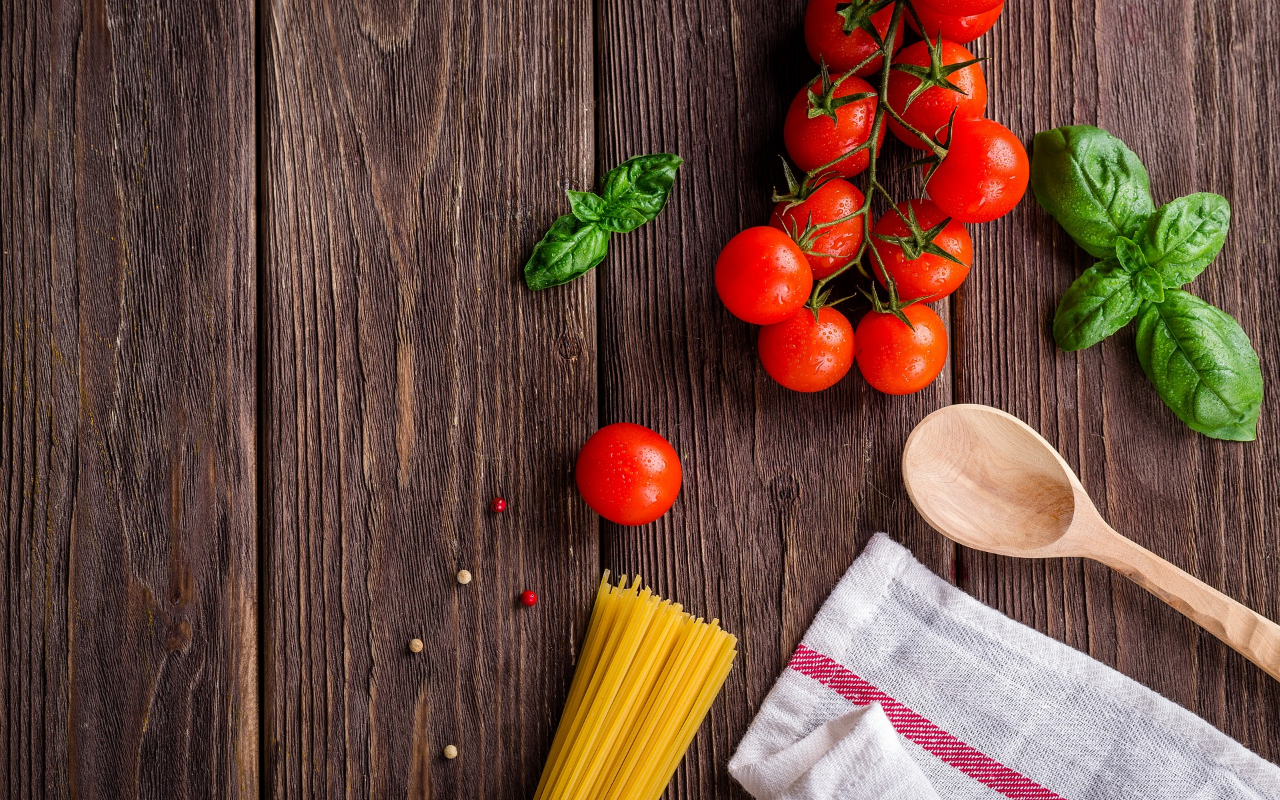
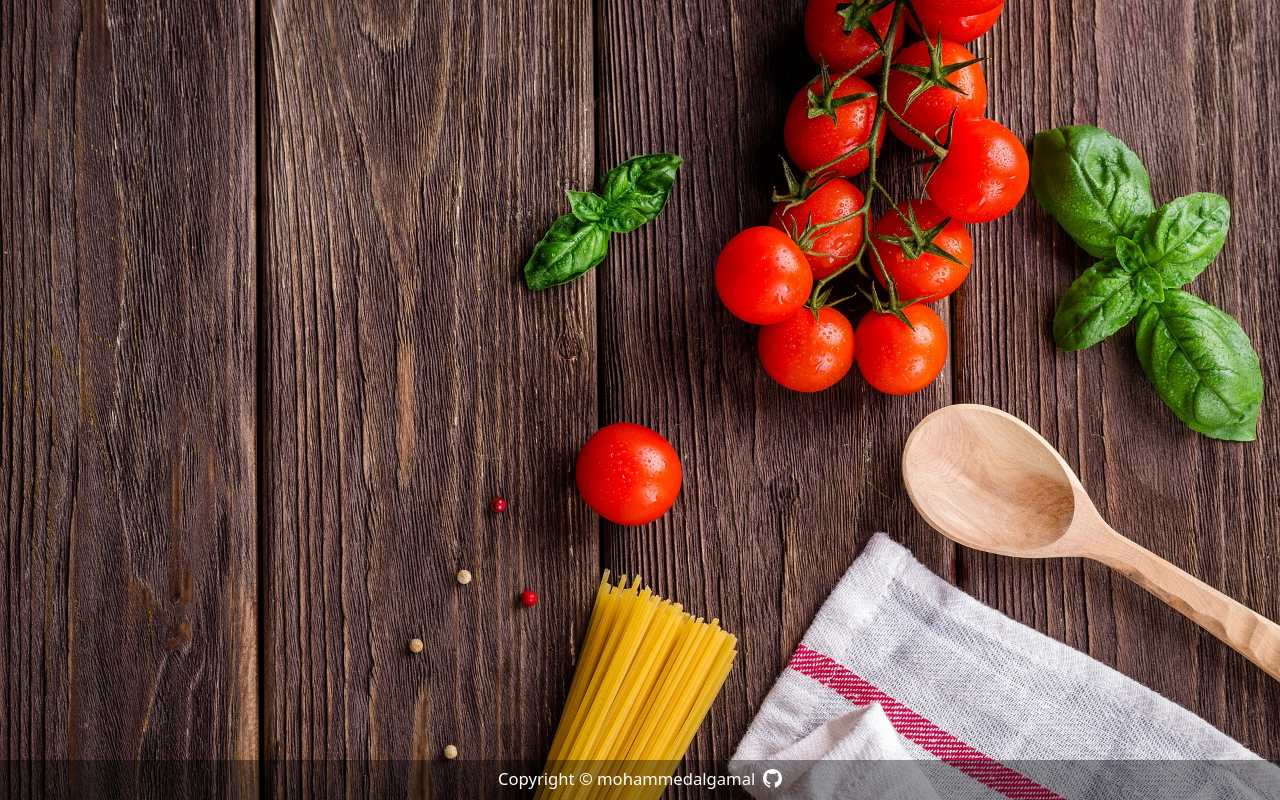
Before and after one commit to mohammedalgamal/restaurant-page, a website built with webpack: page dist/index.html in a window 1280 px wide. Built offline with nearby package versions, Linux system fonts and the light colour scheme.

Commit message:
Add footer and its content and style

```diff
--- a/src/index.js
+++ b/src/index.js
@@ -1,2 +1,33 @@
 import "bootstrap/dist/css/bootstrap.css";
 import "./style.css";
+import gitHubImg from "./GitHub-Mark-Light-32px.png";
+
+// Add header and its content
+const header = document.createElement("div");
+header.className = "header";
+document.body.appendChild(header);
+
+// Add main section 'content' and its content
+const content = document.createElement("div");
+content.className = "content";
+document.body.appendChild(content);
+
+// Add footer and its content
+const footer = document.createElement("div");
+footer.className = "footer";
+
+const footerText = document.createElement("div");
+footerText.className = "text";
+footerText.innerHTML = "Copyright &#169 mohammedalgamal";
+
+const footerImgLink = document.createElement("a");
+footerImgLink.href = "https://github.com/mohammedalgamal/restaurant-page";
+
+const footerImg = document.createElement("img");
+footerImg.src = gitHubImg;
+footerImg.alt = "GitHub Logo";
+
+footerImgLink.appendChild(footerImg);
+footerText.appendChild(footerImgLink);
+footer.appendChild(footerText);
+document.body.appendChild(footer);
--- a/src/style.scss
+++ b/src/style.scss
@@ -2,9 +2,53 @@
     font-family: 'nameFont';
     src: url("./nameFont.otf") format("otf");
     font-style: normal;
-  }
+}
+
+* {
+    padding: 0;
+    margin: 0;
+    box-sizing: border-box;
+}
+
 body {
     background-image: url("./main-img.jpg");
     background-attachment: fixed;
     background-size: cover;
+    min-width: 100vw;
+    min-height: 100vh;
+    display: flex;
+    flex-direction: column;
+
+    .footer {
+      width: 100vw;
+      height: 5vh;
+      background-color: rgba(0, 0, 0, 0.378);
+      display: flex;
+      align-items: center;
+      justify-content: center;
+      margin-top: auto;
+
+
+      .text {
+          color: white;
+          font-size: calc(0.8vw + 0.8vh);
+
+          @media (max-width: 333px) {
+              font-size: 15px;
+          }
+
+          a {
+              img {
+                  height: calc(0.9vw + 0.9vh);
+                  margin-bottom: 5px;
+                  margin-left: 8px;
+                  width: auto;
+              }
+
+              img:hover {
+                  transform: scale(1.2);
+              }
+          }
+      }
+    }
 }
```
Also changed, not shown: dist/266ca63177bca6f330a7.png (added), src/GitHub-Mark-Light-32px.png (added), src/style.css, 2 other files.
